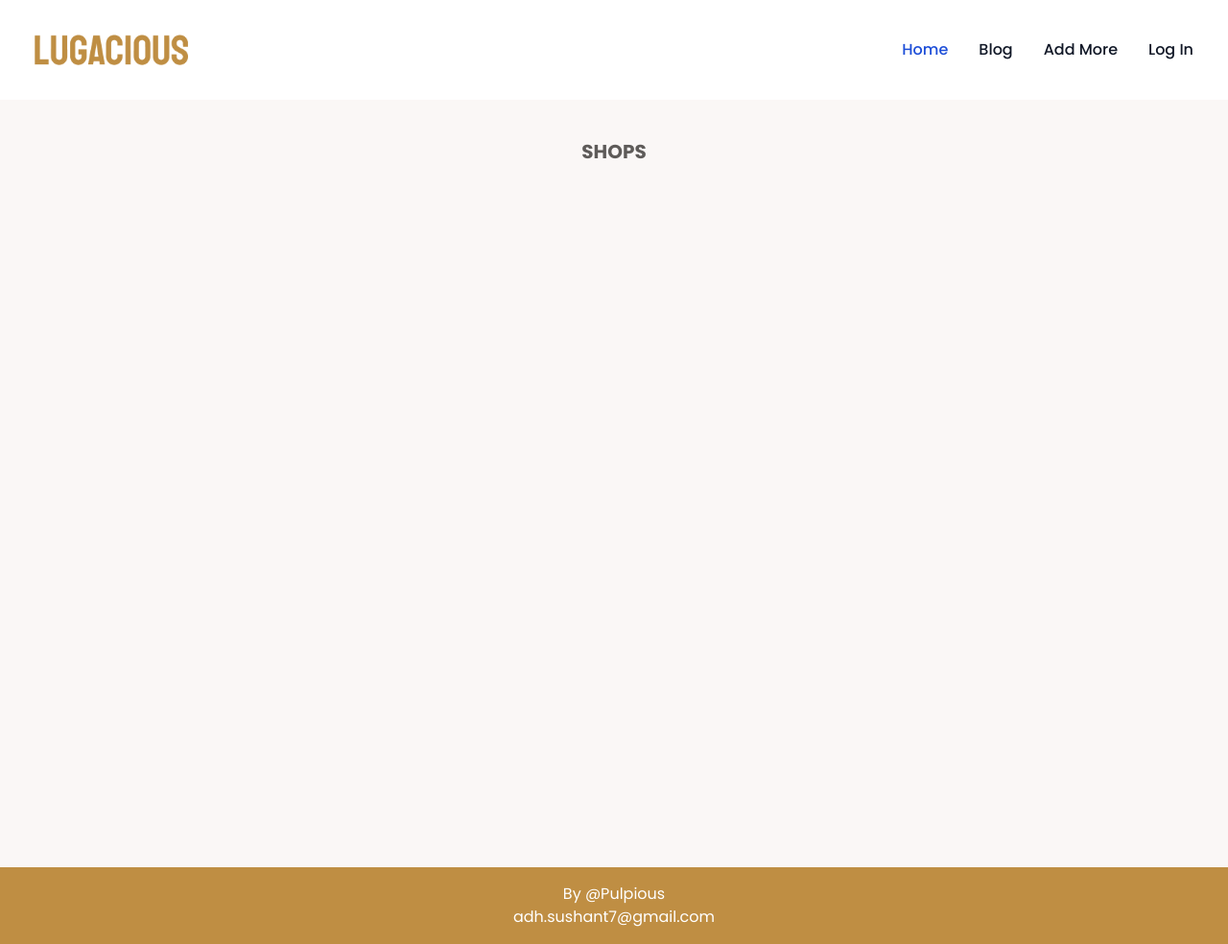
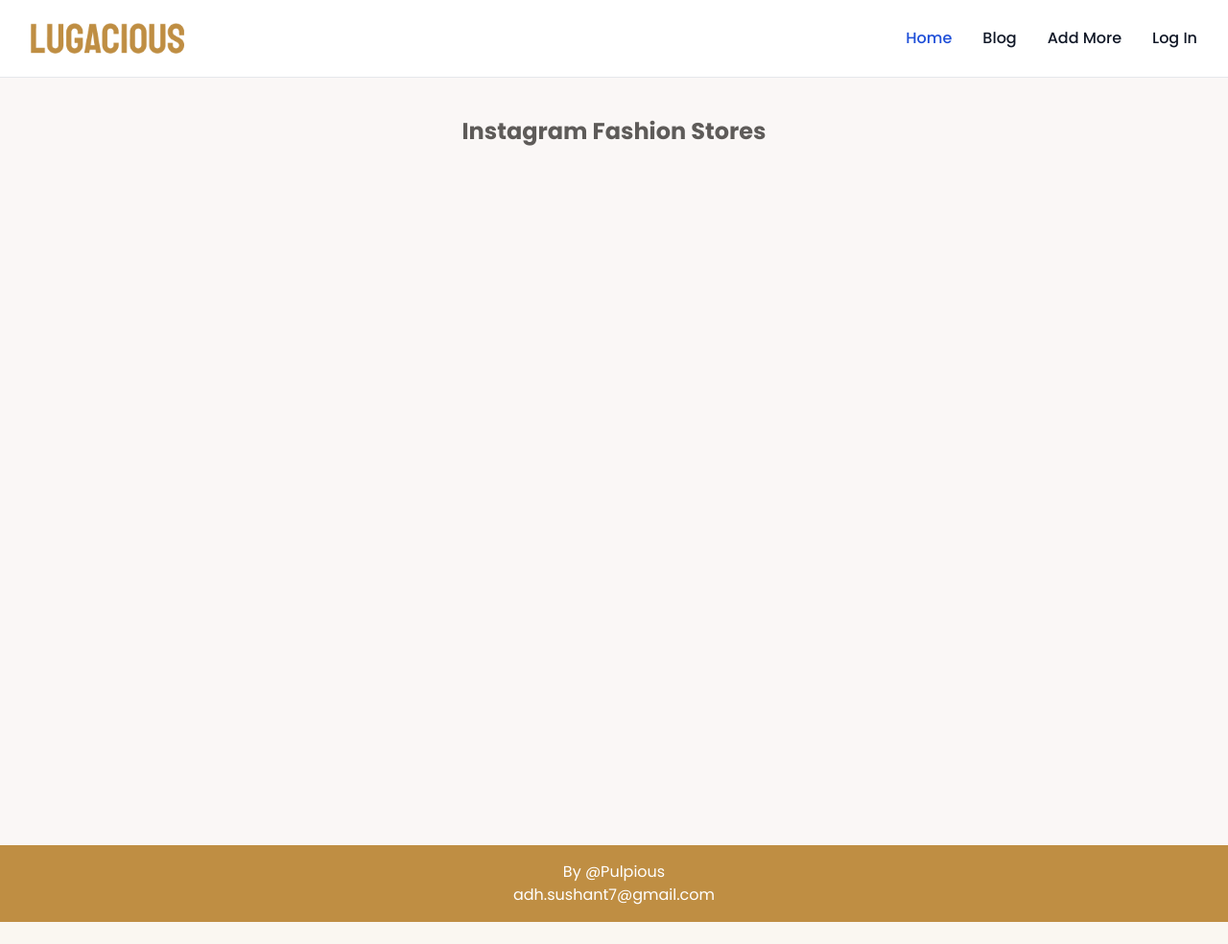
Before and after one commit to SushantAdh07/lugacious, a Laravel app: page / in a window 1280 px wide. Shown: the whole page at 96% size. After the commit the page ends 961 px from the top, so only its background shows below. Run offline with Laravel 12, Linux system fonts and the light colour scheme; data that the repository does not hold is empty; style sheets or scripts are compiled from the project's sources.

Commit message:
insta embed

```diff
--- a/resources/views/backend/Body/header.blade.php
+++ b/resources/views/backend/Body/header.blade.php
@@ -2,13 +2,11 @@
     <div class="max-w-6xl mx-auto px-4">
         <div class="flex justify-between">
             <div class="flex space-x-7">
-                <!-- Website Logo -->
                 <div>
                     <a href="#" class="flex items-center py-4 px-2">
                         <span class="font-semibold text-gray-500 text-lg">YourLogo</span>
                     </a>
                 </div>
-                <!-- Primary Navbar items -->
                 <div class="hidden md:flex items-center space-x-1">
                     <a href="#" class="py-4 px-2 text-green-500 border-b-4 border-green-500 font-semibold">Home</a>
                     <a href="#"
@@ -19,7 +17,6 @@
                         class="py-4 px-2 text-gray-500 font-semibold hover:text-green-500 transition duration-300">Contact</a>
                 </div>
             </div>
-            <!-- Secondary Navbar items -->
             <div class="hidden md:flex items-center space-x-3">
                 <a href="#"
                     class="py-2 px-2 font-medium text-gray-500 rounded hover:bg-green-500 hover:text-white transition duration-300">Log
--- a/resources/views/frontend/Body/header.blade.php
+++ b/resources/views/frontend/Body/header.blade.php
@@ -1,55 +1,71 @@
 <body>
     <header>
-        <nav class="bg-white border-gray-200 dark:bg-gray-900">
-            <div class="max-w-screen-xl flex flex-wrap items-center justify-between mx-auto p-9">
+        <nav class="bg-white border-b border-gray-200 dark:bg-gray-900 dark:border-gray-700">
+            <div class="max-w-screen-xl flex flex-wrap items-center justify-between mx-auto px-4 py-3 sm:px-6 sm:py-4 md:px-8 md:py-6">
                 <a href="{{ route('home') }}" class="flex items-center space-x-3 rtl:space-x-reverse">
-                    <img src="{{ asset('images/logo.png') }}" class="h-8" alt="Flowbite Logo" />
+                    <img src="{{ asset('images/logo.png') }}" class="h-7 sm:h-8" alt="Site Logo" />
                 </a>
+
                 <button data-collapse-toggle="navbar-default" type="button"
-                    class="inline-flex items-center p-2 w-10 h-10 justify-center text-sm text-gray-500 rounded-lg md:hidden hover:bg-gray-100 focus:outline-none focus:ring-2 focus:ring-gray-200 dark:text-gray-400 dark:hover:bg-gray-700 dark:focus:ring-gray-600"
+                    class="inline-flex items-center justify-center p-2 w-10 h-10 text-sm text-gray-500 rounded-lg md:hidden hover:bg-gray-100 focus:outline-none focus:ring-2 focus:ring-gray-200 dark:text-gray-400 dark:hover:bg-gray-700 dark:focus:ring-gray-600"
                     aria-controls="navbar-default" aria-expanded="false">
                     <span class="sr-only">Open main menu</span>
-                    <svg class="w-5 h-5" aria-hidden="true" xmlns="http://www.w3.org/2000/svg" fill="none"
-                        viewBox="0 0 17 14">
-                        <path stroke="currentColor" stroke-linecap="round" stroke-linejoin="round" stroke-width="2"
-                            d="M1 1h15M1 7h15M1 13h15" />
+                    <svg class="w-5 h-5" aria-hidden="true" xmlns="http://www.w3.org/2000/svg" fill="none" viewBox="0 0 17 14">
+                        <path stroke="currentColor" stroke-linecap="round" stroke-linejoin="round" stroke-width="2" d="M1 1h15M1 7h15M1 13h15" />
                     </svg>
                 </button>
+
                 <div class="hidden w-full md:block md:w-auto" id="navbar-default">
-                    <ul
-                        class="font-medium flex flex-col p-4 md:p-0 mt-4 border border-gray-100 rounded-lg bg-gray-50 md:flex-row md:space-x-8 rtl:space-x-reverse md:mt-0 md:border-0 md:bg-white dark:bg-gray-800 md:dark:bg-gray-900 dark:border-gray-700">
+                    <ul class="font-medium flex flex-col p-4 md:p-0 mt-4 rounded-lg md:flex-row md:space-x-6 lg:space-x-8 rtl:space-x-reverse md:mt-0 md:border-0 md:bg-white dark:bg-gray-800 md:dark:bg-gray-900 dark:border-gray-700">
                         <li>
                             <a href="{{ route('home') }}"
-                                class="block py-2 px-3 text-white bg-blue-700 rounded-sm md:bg-transparent md:text-blue-700 md:p-0 dark:text-white md:dark:text-blue-500"
-                                aria-current="page">Home</a>
+                                class="block py-2 px-3 text-gray-900 rounded-sm hover:bg-gray-100 md:hover:bg-transparent md:border-0 md:hover:text-blue-700 md:p-0 dark:text-white md:dark:hover:text-blue-500 dark:hover:bg-gray-700 dark:hover:text-white md:dark:hover:bg-transparent transition-colors duration-200
+                                {{ request()->routeIs('home') ? 'md:text-blue-700 md:dark:text-blue-500' : '' }}">
+                                Home
+                            </a>
                         </li>
                         <li>
                             <a href="{{ route('blog') }}"
-                                class="block py-2 px-3 text-gray-900 rounded-sm hover:bg-gray-100 md:hover:bg-transparent md:border-0 md:hover:text-blue-700 md:p-0 dark:text-white md:dark:hover:text-blue-500 dark:hover:bg-gray-700 dark:hover:text-white md:dark:hover:bg-transparent">Blog</a>
+                                class="block py-2 px-3 text-gray-900 rounded-sm hover:bg-gray-100 md:hover:bg-transparent md:border-0 md:hover:text-blue-700 md:p-0 dark:text-white md:dark:hover:text-blue-500 dark:hover:bg-gray-700 dark:hover:text-white md:dark:hover:bg-transparent transition-colors duration-200
+                                {{ request()->routeIs('blog') ? 'md:text-blue-700 md:dark:text-blue-500' : '' }}">
+                                Blog
+                            </a>
                         </li>
                         <li>
                             <a href="{{ route('users.choice') }}"
-                                class="block py-2 px-3 text-gray-900 rounded-sm hover:bg-gray-100 md:hover:bg-transparent md:border-0 md:hover:text-blue-700 md:p-0 dark:text-white md:dark:hover:text-blue-500 dark:hover:bg-gray-700 dark:hover:text-white md:dark:hover:bg-transparent">Add
-                                More</a>
+                                class="block py-2 px-3 text-gray-900 rounded-sm hover:bg-gray-100 md:hover:bg-transparent md:border-0 md:hover:text-blue-700 md:p-0 dark:text-white md:dark:hover:text-blue-500 dark:hover:bg-gray-700 dark:hover:text-white md:dark:hover:bg-transparent transition-colors duration-200">
+                                Add More
+                            </a>
                         </li>
                         @auth
                             <li>
                                 <a href="#"
-                                    class="block py-2 px-3 text-gray-900 rounded-sm hover:bg-gray-100 md:hover:bg-transparent md:border-0 md:hover:text-blue-700 md:p-0 dark:text-white md:dark:hover:text-blue-500 dark:hover:bg-gray-700 dark:hover:text-white md:dark:hover:bg-transparent">{{ Auth::user()->name }}</a>
+                                    class="block py-2 px-3 text-gray-900 rounded-sm hover:bg-gray-100 md:hover:bg-transparent md:border-0 md:hover:text-blue-700 md:p-0 dark:text-white md:dark:hover:text-blue-500 dark:hover:bg-gray-700 dark:hover:text-white md:dark:hover:bg-transparent transition-colors duration-200">
+                                    {{ Auth::user()->name }}
+                                </a>
                             </li>
                         @else
                             <li>
                                 <a href="{{ route('login') }}"
-                                    class="block py-2 px-3 text-gray-900 rounded-sm hover:bg-gray-100 md:hover:bg-transparent md:border-0 md:hover:text-blue-700 md:p-0 dark:text-white md:dark:hover:text-blue-500 dark:hover:bg-gray-700 dark:hover:text-white md:dark:hover:bg-transparent">Log
-                                    In</a>
+                                    class="block py-2 px-3 text-gray-900 rounded-sm hover:bg-gray-100 md:hover:bg-transparent md:border-0 md:hover:text-blue-700 md:p-0 dark:text-white md:dark:hover:text-blue-500 dark:hover:bg-gray-700 dark:hover:text-white md:dark:hover:bg-transparent transition-colors duration-200">
+                                    Log In
+                                </a>
                             </li>
                         @endauth
-
                     </ul>
                 </div>
             </div>
         </nav>
+    </header>
+    <script>
+document.addEventListener('DOMContentLoaded', function() {
+    const menuButton = document.querySelector('[data-collapse-toggle="navbar-default"]');
+    const menu = document.getElementById('navbar-default');
 
-
-    </header>
+    menuButton.addEventListener('click', function() {
+        menu.classList.toggle('hidden');
+        menuButton.setAttribute('aria-expanded', menu.classList.contains('hidden') ? 'false' : 'true');
+    });
+});
+</script>
 </body>
--- a/resources/views/frontend/Body/hero.blade.php
+++ b/resources/views/frontend/Body/hero.blade.php
@@ -4,43 +4,51 @@
 
 @extends('frontend.home')
 @section('hero')
-    <div class="min-h-screen bg-[#FAF7F6] flex flex-col items-center px-3 py-10">
+    <div class="min-h-screen bg-[#FAF7F6] flex flex-col items-center px-4 py-8 sm:px-6 sm:py-10">
 
-        <h2 class="text-xl font-sans font-bold text-[#5E5B59]">SHOPS</h2>
+        <h2 class="text-lg sm:text-xl md:text-2xl font-sans font-bold text-[#5E5B59] mb-4 sm:mb-6">
+            Instagram Fashion Stores
+        </h2>
 
-        <div class="grid grid-cols-2 md:grid-cols-4 gap-8 px-24">
+        <div class="w-full grid grid-cols-1 xs:grid-cols-2 sm:grid-cols-3 lg:grid-cols-4 gap-4 sm:gap-6 md:gap-8 px-2 sm:px-4 md:px-6 lg:px-8 xl:px-24">
             @foreach ($stores as $store)
-                <div
-                    class="max-w-sm bg-white border border-gray-200 rounded-lg shadow-sm dark:bg-gray-800 dark:border-gray-700">
-                    <a href="{{ route('store-details', $store->id) }}">
-                        <img class="p-5 object-contain w-48 h-48 mx-auto" src="{{ asset('storage/' . $store->store_image) }}"
-                            alt="" />
+                <div class="bg-white border border-gray-200 rounded-lg shadow-sm dark:bg-gray-800 dark:border-gray-700 hover:shadow-md transition-shadow">
+                    <a href="{{ route('store-details', $store->id) }}" class="block">
+                        <div class="p-4 sm:p-5 flex justify-center">
+                            <img class="object-contain w-full h-40 sm:h-48 max-w-[200px] mx-auto"
+                                 src="{{ asset('storage/' . $store->store_image) }}"
+                                 alt="{{ $store->store_name }}" />
+                        </div>
                     </a>
-                    <div class="p-5">
+                    <div class="p-4 sm:p-5">
                         <a href="{{ route('store-details', $store->id) }}">
-                            <h5 class="mb-2 text-2xl font-sans font-bold tracking-tight text-gray-900 dark:text-white">
-                                {{ $store->store_name }}</h5>
+                            <h5 class="mb-2 text-xl sm:text-2xl font-sans font-bold tracking-tight text-gray-900 dark:text-white hover:text-[#BF8e43] transition-colors">
+                                {{ $store->store_name }}
+                            </h5>
                         </a>
-                        <p class="mb-3 font-sans font-normal text-gray-700 dark:text-gray-400">
-                            {{ Str::limit($store->store_description, 75, '...') }}</p>
+                        <p class="mb-3 font-sans text-sm sm:text-base text-gray-700 dark:text-gray-400">
+                            {{ Str::limit($store->store_description, 75, '...') }}
+                        </p>
                         <a href="{{ route('store-details', $store->id) }}"
-                            class="inline-flex items-center px-3 py-2 text-sm font-medium font-sans text-center text-white bg-[#BF8e43] rounded-lg hover:bg-white hover:text-[#BF8e43] hover:border-[#BF8e43] border focus:ring-4 focus:outline-none focus:ring-blue-300 dark:bg-blue-600 dark:hover:bg-blue-700 dark:focus:ring-blue-800">
+                           class="inline-flex items-center px-3 py-2 text-xs sm:text-sm font-medium font-sans text-center text-white bg-[#BF8e43] rounded-lg hover:bg-white hover:text-[#BF8e43] hover:border-[#BF8e43] border transition-colors duration-200">
                             Read more
-                            <svg class="rtl:rotate-180 w-3.5 h-3.5 ms-2" aria-hidden="true"
-                                xmlns="http://www.w3.org/2000/svg" fill="none" viewBox="0 0 14 10">
+                            <svg class="rtl:rotate-180 w-3 h-3 sm:w-3.5 sm:h-3.5 ms-2" aria-hidden="true"
+                                 xmlns="http://www.w3.org/2000/svg" fill="none" viewBox="0 0 14 10">
                                 <path stroke="currentColor" stroke-linecap="round" stroke-linejoin="round" stroke-width="2"
-                                    d="M1 5h12m0 0L9 1m4 4L9 9" />
+                                      d="M1 5h12m0 0L9 1m4 4L9 9" />
                             </svg>
                         </a>
                     </div>
                 </div>
             @endforeach
         </div>
+
         @if (auth()->check() && auth()->user()->role === 'admin')
-            <div class="border-t border-gray-200"></div>
+            <div class="w-full border-t border-gray-200 my-6 sm:my-8"></div>
             <a href="{{ route('new-store') }}" type="button"
-                class="inline-flex items-center px-4 py-3 text-sm font-medium font-sans text-center text-white bg-[#BF8e43] rounded-lg hover:bg-white hover:text-[#BF8e43] hover:border-[#BF8e43] border">Add
-                Store</a>
+               class="inline-flex items-center px-3 py-2 sm:px-4 sm:py-3 text-sm font-medium font-sans text-center text-white bg-[#BF8e43] rounded-lg hover:bg-white hover:text-[#BF8e43] hover:border-[#BF8e43] border transition-colors duration-200">
+                Add Store
+            </a>
         @endif
     </div>
 @endsection
```
Also changed, not shown: resources/views/frontend/Store/StoreDetails.blade.php (+35 -9 lines).
